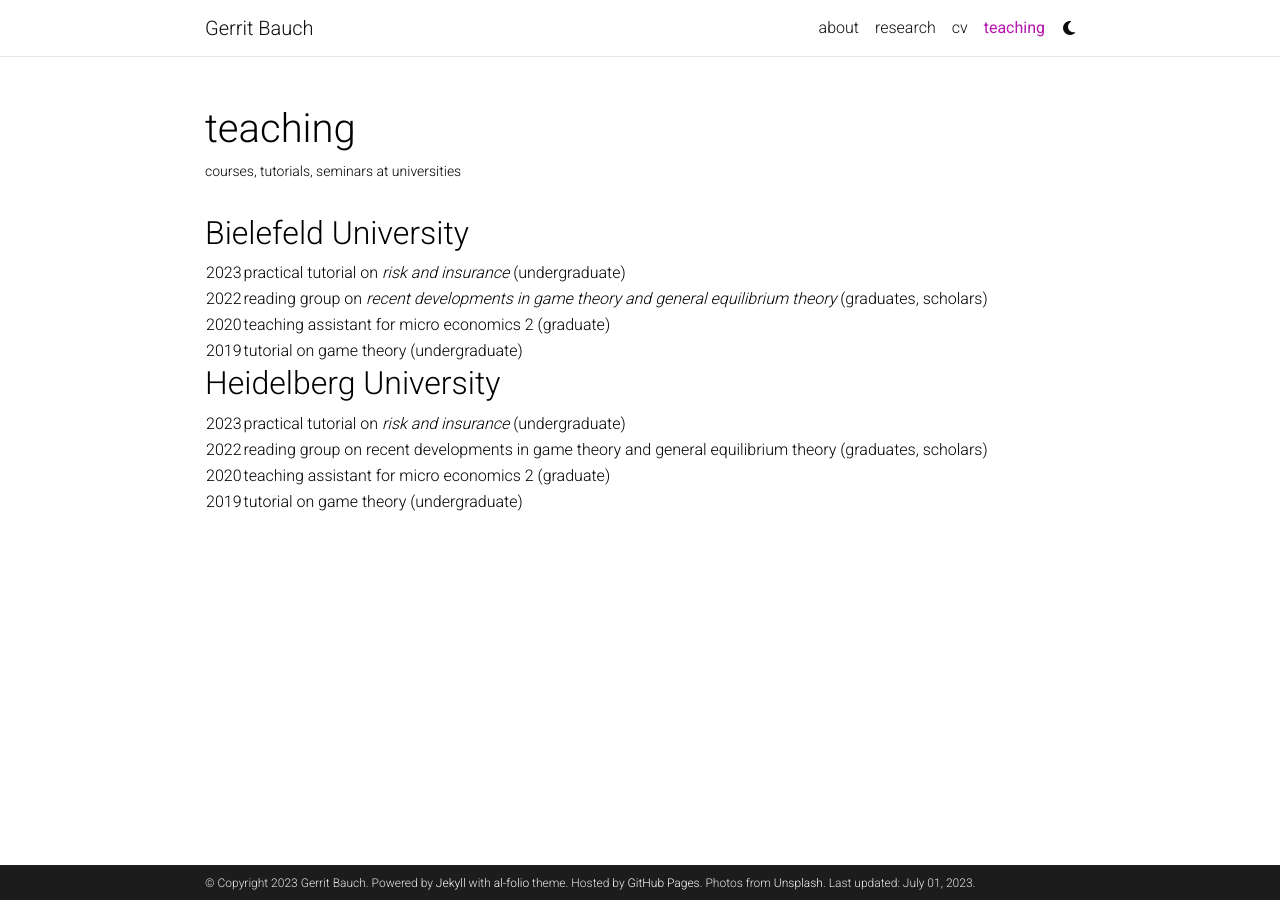
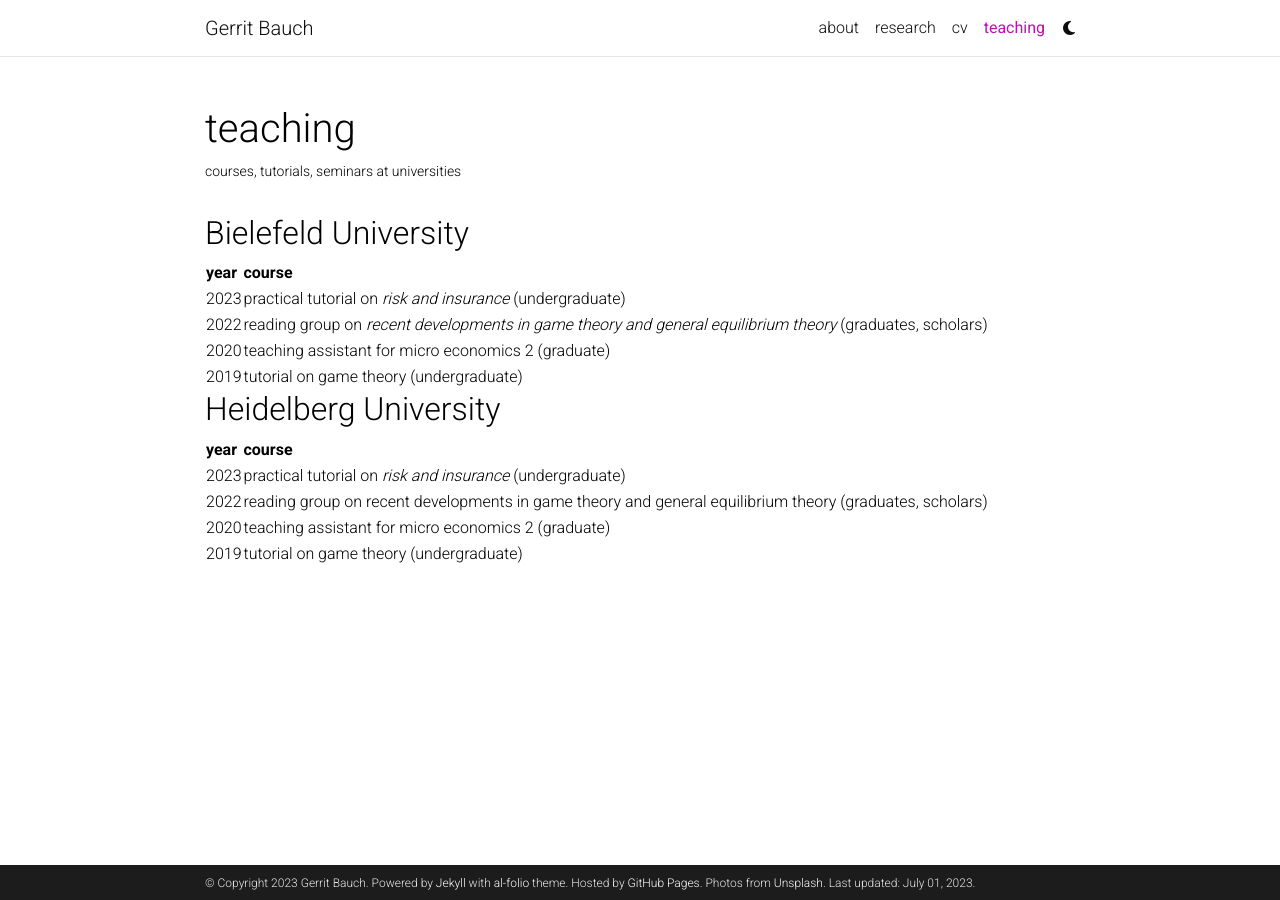
Before and after one commit to gbauch/gbauch.github.io, a Jekyll site: the page built from _pages/teaching.md, in a window 1280 px wide. Built offline with Jekyll 4.4.1, drawn with Linux system fonts in a browser that asks for light colours; comment, search, counter and statistics services are not loaded; a style sheet for code colours, icons or effects is not loaded.

Commit message:
Update teaching.md

```diff
--- a/_pages/teaching.md
+++ b/_pages/teaching.md
@@ -9,6 +9,7 @@ nav_order: 5
 
 ## Bielefeld University
 
+| year | course                                                                                                     |
 |------|------------------------------------------------------------------------------------------------------------|
 | 2023 | practical tutorial on *risk and insurance* (undergraduate)                                                 |
 | 2022 | reading group on *recent developments in game theory and general equilibrium theory* (graduates, scholars) |
@@ -20,6 +21,7 @@ nav_order: 5
 
 ## Heidelberg University
 
+| year | course                                                                                                     |
 |------|------------------------------------------------------------------------------------------------------------|
 | 2023 | practical tutorial on *risk and insurance* (undergraduate)                                                 |
 | 2022 | reading group on recent developments in game theory and general equilibrium theory (graduates, scholars)   |
```
